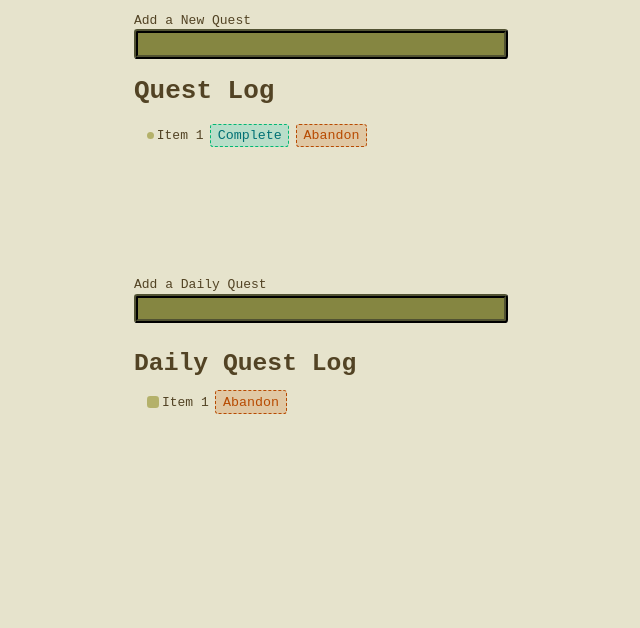
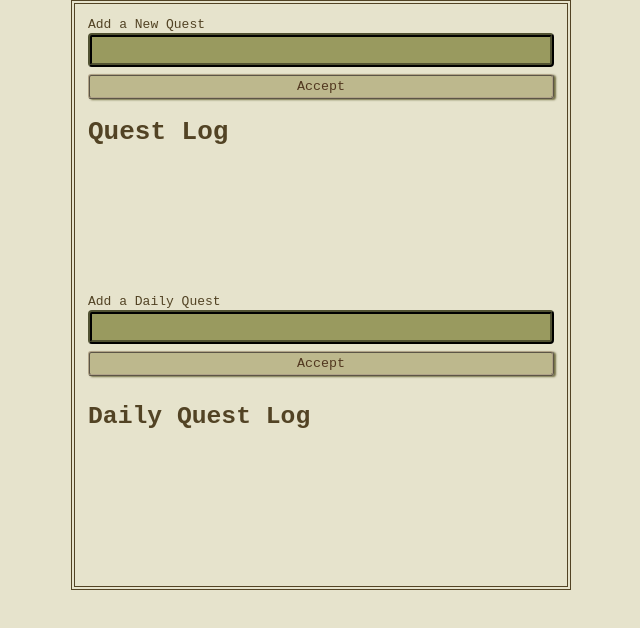
Before and after one commit to Solahks/To-Do, a React (Vite) app: page / in a window 1280 px wide. Shown: the top 628 px of the page, without its empty margins (319-959 px from the left). Built offline with nearby package versions, Linux system fonts and the light colour scheme.

Commit message:
Updated Quest Forms
Both One time and Daily Quest forms are able to submit

```diff
--- a/src/App.jsx
+++ b/src/App.jsx
@@ -1,39 +1,85 @@
+import { useState } from "react";
 import "./styles.css";
 
 export default function App() {
+  const [newQuest, setNewQuest] = useState("");
+  const [newDaily, setNewDaily] = useState("");
+  const [tasks, setTasks] = useState([]);
+  const [dailys, setDailys] = useState([]);
+
+  function handleSubmit(e) {
+    e.preventDefault();
+
+    setTasks((currentTasks) => {
+      return [
+        ...currentTasks,
+        { id: crypto.randomUUID(), title: newQuest, completed: false },
+      ];
+    });
+  }
+
+  function handleDailySubmit(e) {
+    e.preventDefault();
+
+    setDailys((currentDailys) => {
+      return [
+        ...currentDailys,
+        { id: crypto.randomUUID(), title: newDaily, completed: false },
+      ];
+    });
+  }
+
   return (
     <>
-      <form className="new-quest-form">
+      <form onSubmit={handleSubmit} className="new-quest-form">
         <div className="form-row">
           <label htmlFor="quest">Add a New Quest</label>
-          <input type="text" id="quest"></input>
+          <input
+            value={newQuest}
+            onChange={(e) => setNewQuest(e.target.value)}
+            type="text"
+            id="quest"
+          ></input>
         </div>
+        <button className="btn">Accept</button>
       </form>
       <h1 className="Header">Quest Log</h1>
       <ul className="list">
+        {tasks.map((task) => {
+          return (
             <li>
-          <label>
-            Item 1
-          </label>
+              <label>{task.title}</label>
               <button className="btn btn-yay">Complete</button>
               <button className="btn btn-danger">Abandon</button>
             </li>
+          );
+        })}
       </ul>
-      <form className="new-daily-form">
+      <form onSubmit={handleDailySubmit} className="new-daily-form">
         <div className="daily-form-row">
           <label htmlFor="daily">Add a Daily Quest</label>
-          <input type="text" id="daily"></input>
+          <input
+            value={newDaily}
+            onChange={(e) => setNewDaily(e.target.value)}
+            type="text"
+            id="daily"
+          ></input>
         </div>
+        <button className="btn dailyBtn">Accept</button>
       </form>
       <h2 className="daily-header"> Daily Quest Log</h2>
       <ul className="dailyList">
+        {dailys.map((daily) => {
+          return (
             <li>
               <label>
                 <input type="checkbox" />
-            Item 1
+                {daily.title}
               </label>
               <button className="btn btn-danger">Abandon</button>
             </li>
+          );
+        })}
       </ul>
     </>
   );
--- a/src/styles.css
+++ b/src/styles.css
@@ -6,7 +6,10 @@
   body {
     background: #e6e3cc;
     color: hsl(41, 39%, 23%);
-    max-width: 400px;
+    max-width: 500px;
+    border: 4px;
+    border-style:double;
+    border-color:hsl(41, 39%, 23%);
     padding: 1rem;
     margin: 0 auto;
   }
@@ -37,10 +40,28 @@
     padding: 0.25em 0.5em;
     border-radius: 0.25em;
     cursor: pointer;
+    box-shadow: 2px 1px 2px hsla(54, 85%, 13%, 0.678);
+  }
+
+  .btn:hover,
+  .btn:focus-visible {
+    background: hsla(64, 84%, 34%, 0.39);
+  }
+
+  .btn.dailyBtn
+  {
+    background: hsla(54, 85%, 22%, 0.322);
+    border: 2px ridge hsl(40, 21%, 61%);
+    color: hsl(29, 44%, 22%);
+    padding: 0.25em 0.5em;
+    width:100%;
+    margin-top: .5rem;
+    border-radius: 0.25em;
+    cursor: pointer;
     outline: none;
   }
 
-  .btn:hover,
+  .btn.dailyBtn:hover,
   .btn:focus-visible {
     background: hsla(64, 84%, 34%, 0.39);
   }
@@ -70,10 +91,11 @@
   .new-quest-form input {
     outline: none;
     border: 4px ridge hsl(62, 24%, 26%);
-    background: hsl(61, 35%, 39%);
+    background: hsla(61, 35%, 39%, 0.781);
     border-radius: 0.25em;
-    padding: 0.25em 0.5em;
-    color: hsl(60, 67%, 80%);
+    padding: 0.25em 1em;
+    color: hsl(60, 59%, 85%);
+    font-size: larger;
   }
 
   .new-quest-form input:focus {
@@ -83,10 +105,11 @@
   .new-daily-form input {
     outline: none;
     border: 4px ridge hsl(62, 24%, 26%);
-    background: hsl(61, 35%, 39%);
+    background: hsla(61, 35%, 39%, 0.781);
     border-radius: 0.25em;
-    padding: 0.25em 0.5em;
-    color: hsl(60, 67%, 80%);
+    padding: 0.25em 1em;
+    color: hsl(60, 59%, 85%);
+    font-size: larger;
   }
 
   .new-daily-form input:focus {
```
Lines whose indentation alone changed are shown as unchanged.
